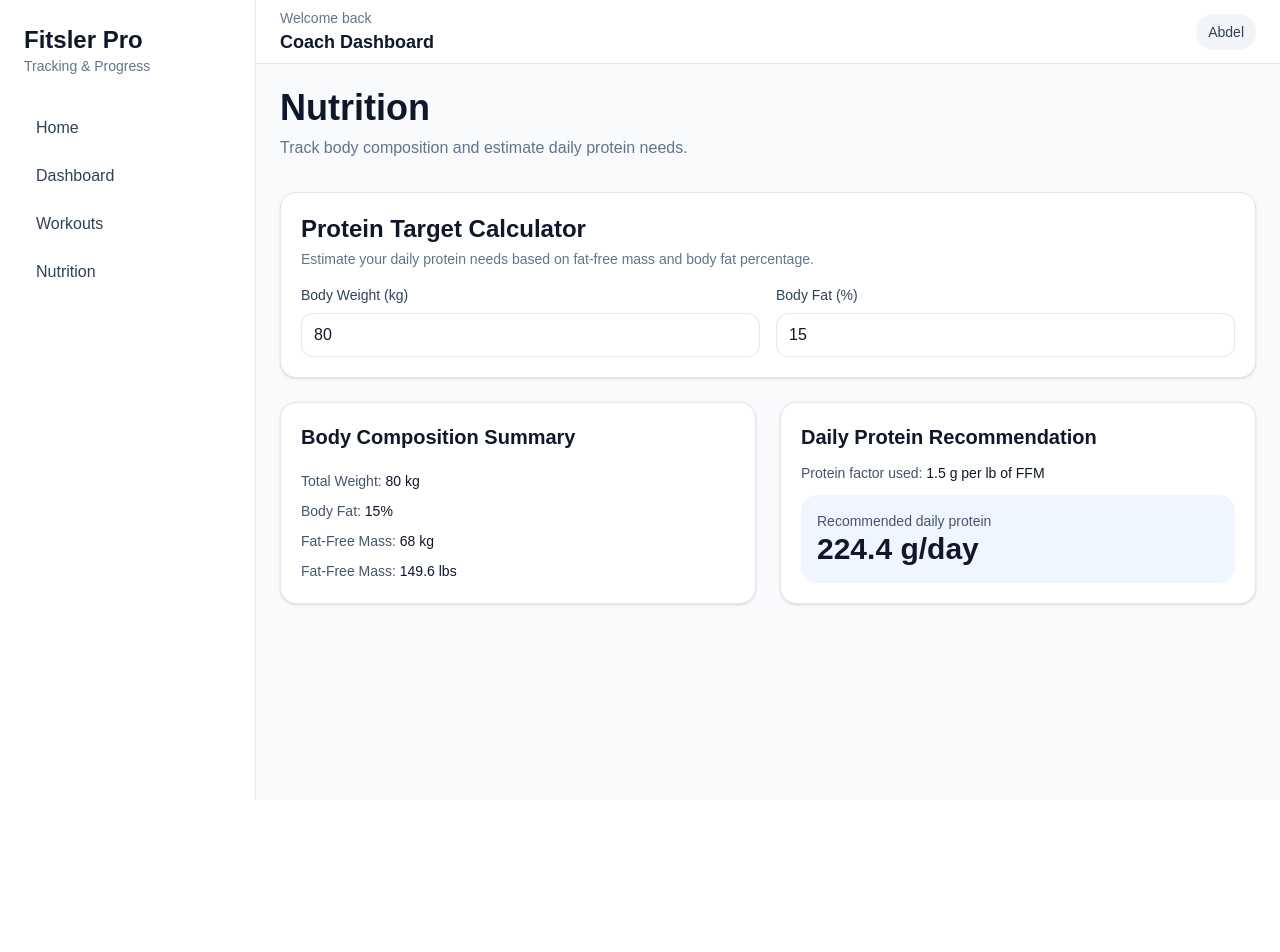
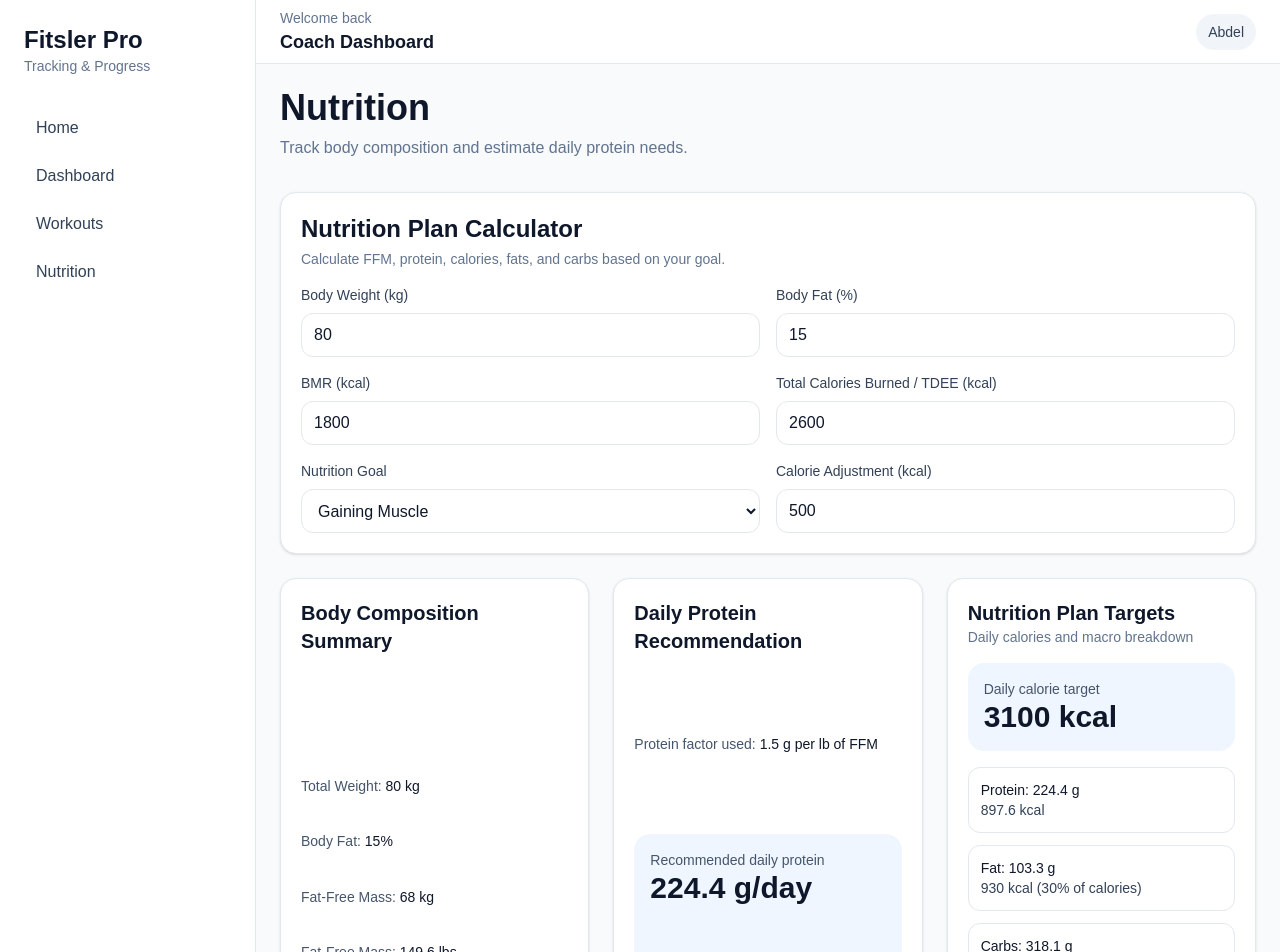
Before and after one commit to bouji9725/Fitness, a Next.js app: page /nutrition in a window 1280 px wide. Shown: the top 952 px of the page. Before the commit the page ends 800 px from the top, so only its background shows below. Built offline with nearby package versions, Linux system fonts and the light colour scheme.

Commit message:
NutriPlans/Fat&Carbs Calc

```diff
--- a/components/nutrition/NutritionCalculator.tsx
+++ b/components/nutrition/NutritionCalculator.tsx
@@ -5,36 +5,46 @@ import Card from "@/components/ui/Card";
 import { calculateNutritionResults } from "@/lib/nutrition-calculations";
 import NutritionSummaryCard from "./NutritionSummaryCard";
 import ProteinRecommendationCard from "./ProteinRecommendationCard";
+import NutritionPlanCard from "./NutritionPlanCard";
+import type { NutritionGoal, RecompDirection } from "@/types/nutrition";
 
 export default function NutritionCalculator() {
   const [weightKg, setWeightKg] = useState(80);
   const [bodyFatPercent, setBodyFatPercent] = useState(15);
+  const [bmr, setBmr] = useState(1800);
+  const [tdee, setTdee] = useState(2600);
+  const [goal, setGoal] = useState<NutritionGoal>("gain-muscle");
+  const [adjustment, setAdjustment] = useState(500);
+  const [recompDirection, setRecompDirection] =
+    useState<RecompDirection>("slight-deficit");
 
   const results = useMemo(() => {
     return calculateNutritionResults({
       weightKg,
       bodyFatPercent,
+      bmr,
+      tdee,
+      goal,
+      adjustment,
+      recompDirection,
     });
-  }, [weightKg, bodyFatPercent]);
+  }, [weightKg, bodyFatPercent, bmr, tdee, goal, adjustment, recompDirection]);
 
   return (
     <div className="grid gap-6">
       <Card className="grid gap-4">
         <div>
           <h2 className="text-2xl font-semibold text-slate-900">
-            Protein Target Calculator
+            Nutrition Plan Calculator
           </h2>
           <p className="mt-1 text-sm text-slate-500">
-            Estimate your daily protein needs based on fat-free mass and body fat percentage.
+            Calculate FFM, protein, calories, fats, and carbs based on your goal.
           </p>
         </div>
 
         <div className="grid gap-4 md:grid-cols-2">
           <div className="grid gap-2">
-            <label
-              htmlFor="weightKg"
-              className="text-sm font-medium text-slate-700"
-            >
+            <label htmlFor="weightKg" className="text-sm font-medium text-slate-700">
               Body Weight (kg)
             </label>
             <input
@@ -64,10 +74,94 @@ export default function NutritionCalculator() {
               className="min-h-11 rounded-xl border border-slate-200 px-3"
             />
           </div>
+
+          <div className="grid gap-2">
+            <label htmlFor="bmr" className="text-sm font-medium text-slate-700">
+              BMR (kcal)
+            </label>
+            <input
+              id="bmr"
+              type="number"
+              min={500}
+              value={bmr}
+              onChange={(e) => setBmr(Number(e.target.value))}
+              className="min-h-11 rounded-xl border border-slate-200 px-3"
+            />
+          </div>
+
+          <div className="grid gap-2">
+            <label htmlFor="tdee" className="text-sm font-medium text-slate-700">
+              Total Calories Burned / TDEE (kcal)
+            </label>
+            <input
+              id="tdee"
+              type="number"
+              min={500}
+              value={tdee}
+              onChange={(e) => setTdee(Number(e.target.value))}
+              className="min-h-11 rounded-xl border border-slate-200 px-3"
+            />
+          </div>
+
+          <div className="grid gap-2">
+            <label htmlFor="goal" className="text-sm font-medium text-slate-700">
+              Nutrition Goal
+            </label>
+            <select
+              id="goal"
+              value={goal}
+              onChange={(e) => setGoal(e.target.value as NutritionGoal)}
+              className="min-h-11 rounded-xl border border-slate-200 px-3"
+            >
+              <option value="lose-weight">Losing Weight</option>
+              <option value="gain-muscle">Gaining Muscle</option>
+              <option value="body-recomp">Body Recomposition</option>
+            </select>
+          </div>
+
+          <div className="grid gap-2">
+            <label
+              htmlFor="adjustment"
+              className="text-sm font-medium text-slate-700"
+            >
+              Calorie Adjustment (kcal)
+            </label>
+            <input
+              id="adjustment"
+              type="number"
+              min={200}
+              max={1000}
+              value={adjustment}
+              onChange={(e) => setAdjustment(Number(e.target.value))}
+              className="min-h-11 rounded-xl border border-slate-200 px-3"
+            />
+          </div>
         </div>
+
+        {goal === "body-recomp" && (
+          <div className="grid gap-2 md:max-w-sm">
+            <label
+              htmlFor="recompDirection"
+              className="text-sm font-medium text-slate-700"
+            >
+              Recomp Direction
+            </label>
+            <select
+              id="recompDirection"
+              value={recompDirection}
+              onChange={(e) =>
+                setRecompDirection(e.target.value as RecompDirection)
+              }
+              className="min-h-11 rounded-xl border border-slate-200 px-3"
+            >
+              <option value="slight-deficit">Slight Deficit</option>
+              <option value="slight-surplus">Slight Surplus</option>
+            </select>
+          </div>
+        )}
       </Card>
 
-      <div className="grid gap-6 lg:grid-cols-2">
+      <div className="grid gap-6 xl:grid-cols-3">
         <NutritionSummaryCard
           weightKg={weightKg}
           bodyFatPercent={bodyFatPercent}
@@ -79,6 +173,17 @@ export default function NutritionCalculator() {
           proteinFactor={results.proteinFactor}
           proteinTargetGrams={results.proteinTargetGrams}
         />
+
+        <NutritionPlanCard
+          calorieTarget={results.calorieTarget}
+          fatPercent={results.fatPercent}
+          proteinTargetGrams={results.proteinTargetGrams}
+          fatTargetGrams={results.fatTargetGrams}
+          carbsTargetGrams={results.carbsTargetGrams}
+          proteinCalories={results.proteinCalories}
+          fatCalories={results.fatCalories}
+          carbCalories={results.carbCalories}
+        />
       </div>
     </div>
   );
--- /dev/null
+++ b/components/nutrition/NutritionPlanCard.tsx
@@ -0,0 +1,68 @@
+import Card from "@/components/ui/Card";
+
+type NutritionPlanCardProps = {
+  calorieTarget: number;
+  fatPercent: number;
+  proteinTargetGrams: number;
+  fatTargetGrams: number;
+  carbsTargetGrams: number;
+  proteinCalories: number;
+  fatCalories: number;
+  carbCalories: number;
+};
+
+export default function NutritionPlanCard({
+  calorieTarget,
+  fatPercent,
+  proteinTargetGrams,
+  fatTargetGrams,
+  carbsTargetGrams,
+  proteinCalories,
+  fatCalories,
+  carbCalories,
+}: NutritionPlanCardProps) {
+  return (
+    <Card className="grid gap-4">
+      <div>
+        <h3 className="text-xl font-semibold text-slate-900">
+          Nutrition Plan Targets
+        </h3>
+        <p className="text-sm text-slate-500">
+          Daily calories and macro breakdown
+        </p>
+      </div>
+
+      <div className="rounded-2xl bg-blue-50 px-4 py-4">
+        <p className="text-sm text-slate-600">Daily calorie target</p>
+        <p className="text-3xl font-bold text-slate-900">
+          {calorieTarget} kcal
+        </p>
+      </div>
+
+      <div className="grid gap-3 text-sm text-slate-700">
+        <div className="rounded-xl border border-slate-200 p-3">
+          <p className="font-medium text-slate-900">
+            Protein: {proteinTargetGrams} g
+          </p>
+          <p>{proteinCalories} kcal</p>
+        </div>
+
+        <div className="rounded-xl border border-slate-200 p-3">
+          <p className="font-medium text-slate-900">
+            Fat: {fatTargetGrams} g
+          </p>
+          <p>
+            {fatCalories} kcal ({fatPercent}% of calories)
+          </p>
+        </div>
+
+        <div className="rounded-xl border border-slate-200 p-3">
+          <p className="font-medium text-slate-900">
+            Carbs: {carbsTargetGrams} g
+          </p>
+          <p>{carbCalories} kcal</p>
+        </div>
+      </div>
+    </Card>
+  );
+}
--- a/lib/nutrition-calculations.ts
+++ b/lib/nutrition-calculations.ts
@@ -1,4 +1,7 @@
-import type { NutritionInputs, NutritionResults } from "@/types/nutrition";
+import type {
+  NutritionInputs,
+  NutritionResults,
+} from "@/types/nutrition";
 
 export function roundToOneDecimal(value: number): number {
   return Math.round(value * 10) / 10;
@@ -38,6 +41,41 @@ export function calculateProteinTarget(
   return fatFreeMassLbs * proteinFactor;
 }
 
+export function calculateCalorieTarget(inputs: NutritionInputs): number {
+  const { tdee, bmr, goal, adjustment, recompDirection } = inputs;
+
+  if (goal === "lose-weight") {
+    return Math.max(bmr, tdee - adjustment);
+  }
+
+  if (goal === "gain-muscle") {
+    return tdee + adjustment;
+  }
+
+  if (goal === "body-recomp") {
+    if (recompDirection === "slight-deficit") {
+      return Math.max(bmr, tdee - adjustment);
+    }
+
+    return tdee + adjustment;
+  }
+
+  return tdee;
+}
+
+export function getFatPercent(inputs: NutritionInputs): number {
+  const { goal, recompDirection } = inputs;
+
+  if (goal === "lose-weight") return 0.2;
+  if (goal === "gain-muscle") return 0.3;
+
+  if (goal === "body-recomp") {
+    return recompDirection === "slight-deficit" ? 0.2 : 0.25;
+  }
+
+  return 0.25;
+}
+
 export function calculateNutritionResults(
   inputs: NutritionInputs
 ): NutritionResults {
@@ -53,10 +91,31 @@ export function calculateNutritionResults(
     proteinFactor
   );
 
+  const calorieTarget = calculateCalorieTarget(inputs);
+  const fatPercent = getFatPercent(inputs);
+
+  const proteinCalories = proteinTargetGrams * 4;
+  const fatCalories = calorieTarget * fatPercent;
+  const fatTargetGrams = fatCalories / 9;
+
+  const remainingCalories = Math.max(
+    0,
+    calorieTarget - proteinCalories - fatCalories
+  );
+  const carbsTargetGrams = remainingCalories / 4;
+  const carbCalories = carbsTargetGrams * 4;
+
   return {
     fatFreeMassKg: roundToOneDecimal(fatFreeMassKg),
     fatFreeMassLbs: roundToOneDecimal(fatFreeMassLbs),
     proteinFactor: roundToOneDecimal(proteinFactor),
     proteinTargetGrams: roundToOneDecimal(proteinTargetGrams),
+    calorieTarget: roundToOneDecimal(calorieTarget),
+    fatPercent: roundToOneDecimal(fatPercent * 100),
+    fatTargetGrams: roundToOneDecimal(fatTargetGrams),
+    carbsTargetGrams: roundToOneDecimal(carbsTargetGrams),
+    proteinCalories: roundToOneDecimal(proteinCalories),
+    fatCalories: roundToOneDecimal(fatCalories),
+    carbCalories: roundToOneDecimal(carbCalories),
   };
 }
--- a/types/nutrition.ts
+++ b/types/nutrition.ts
@@ -1,6 +1,18 @@
+export type NutritionGoal =
+  | "lose-weight"
+  | "gain-muscle"
+  | "body-recomp";
+
+export type RecompDirection = "slight-deficit" | "slight-surplus";
+
 export type NutritionInputs = {
   weightKg: number;
   bodyFatPercent: number;
+  bmr: number;
+  tdee: number;
+  goal: NutritionGoal;
+  adjustment: number;
+  recompDirection: RecompDirection;
 };
 
 export type NutritionResults = {
@@ -8,4 +20,11 @@ export type NutritionResults = {
   fatFreeMassLbs: number;
   proteinFactor: number;
   proteinTargetGrams: number;
+  calorieTarget: number;
+  fatPercent: number;
+  fatTargetGrams: number;
+  carbsTargetGrams: number;
+  proteinCalories: number;
+  fatCalories: number;
+  carbCalories: number;
 };
```
